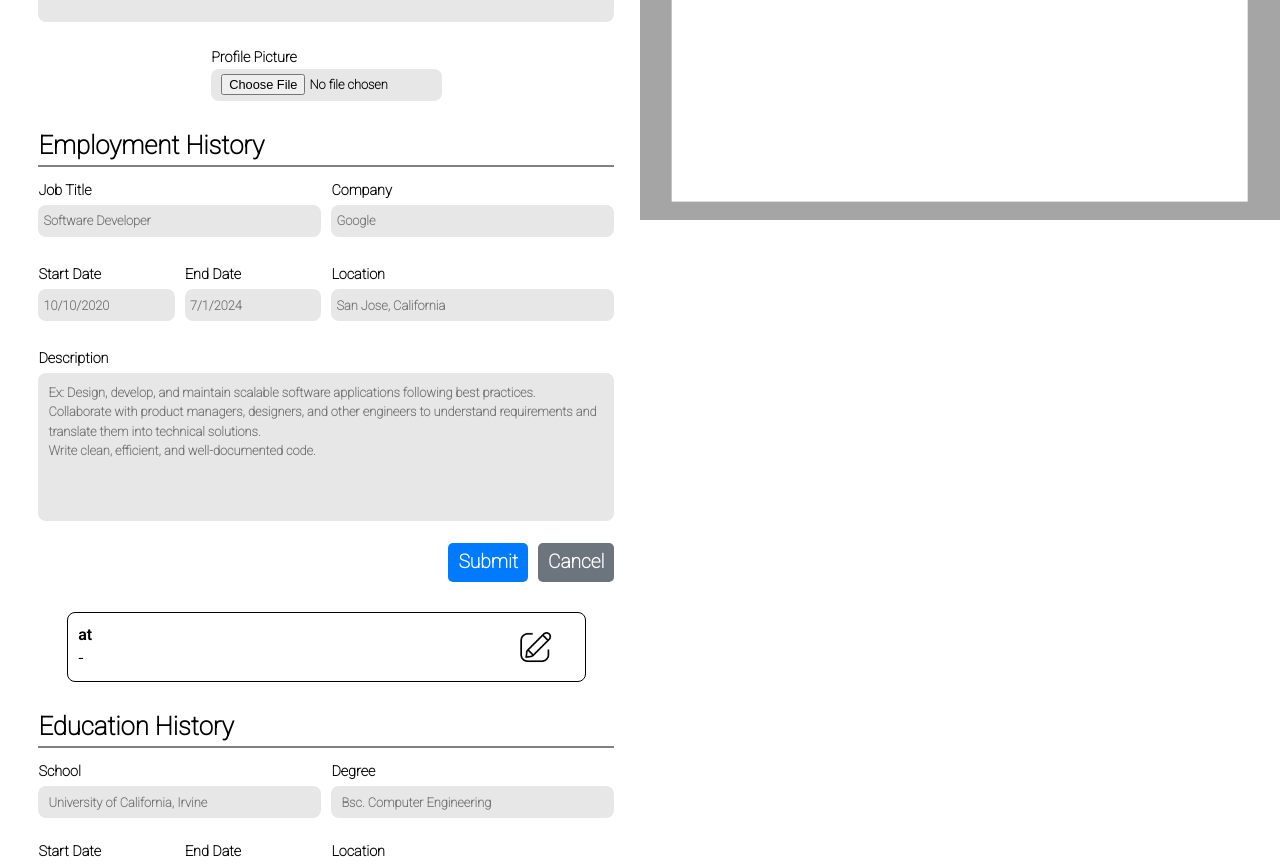
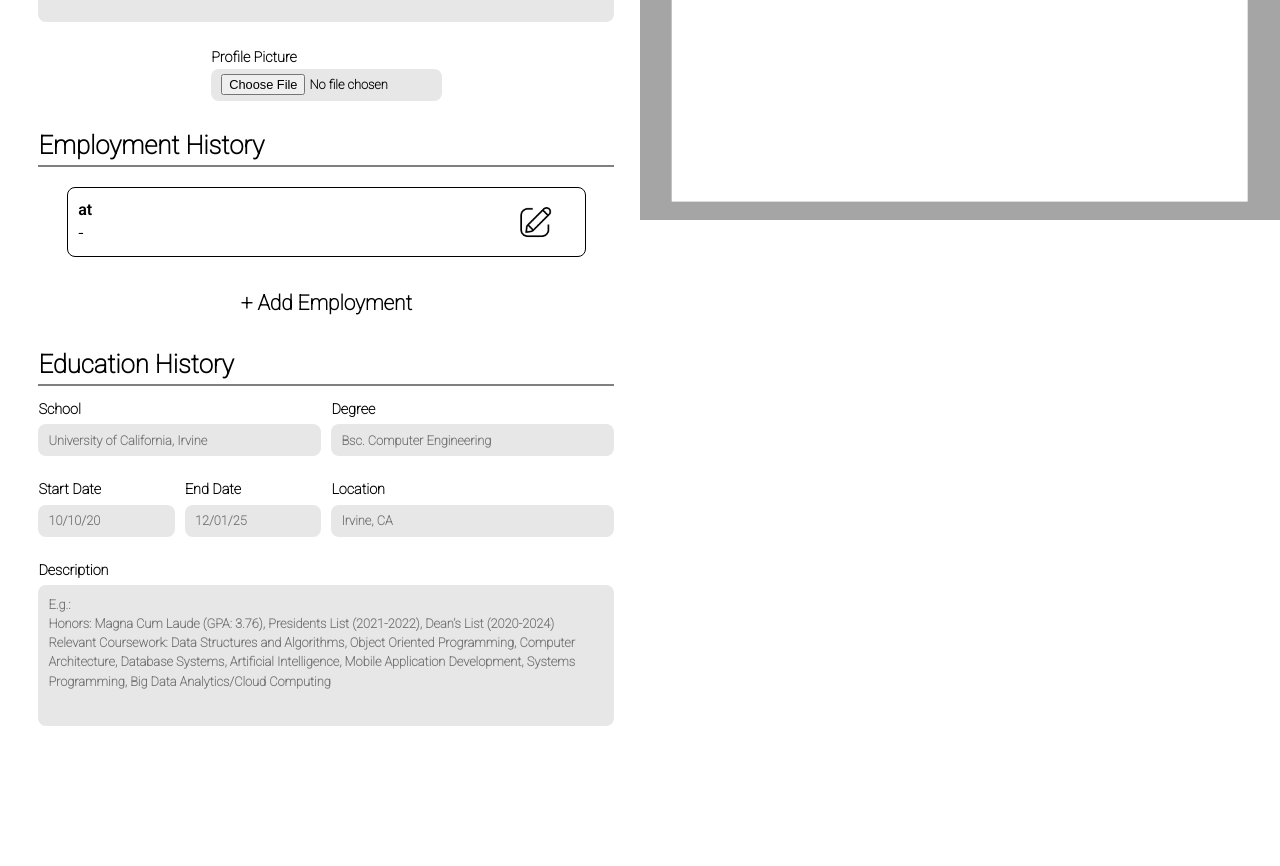
Before and after one commit to joshhkim02/cv-app-builder, a React (Vite) app: page / in a window 1280 px wide. Shown: the part 580-1446 px from the top of the page. After the commit the page ends 1316 px from the top, so only its background shows below. Built offline with nearby package versions, Linux system fonts and the light colour scheme.

Commit message:
feat: added 'add employment' button

```diff
--- a/src/components/Practical.jsx
+++ b/src/components/Practical.jsx
@@ -132,7 +132,11 @@
 }
 
 export default function Practical({ jobExperience, setJobExperience }) {
-  const [showElement, setShowElement] = useState(true);
+  const [showElement, setShowElement] = useState(false);
+
+  const handleAddEmployment = () => {
+    alert('add employment');
+  };
 
   return (
     <>
@@ -149,6 +153,14 @@
           jobExperience={jobExperience}
           setShowElement={setShowElement}
         />
+        <div className={styles.addContainer}>
+          <button
+            className={styles.add_employment_btn}
+            onClick={handleAddEmployment}
+          >
+            + Add Employment
+          </button>
+        </div>
       </h1>
     </>
   );
--- a/src/styles/practical.module.css
+++ b/src/styles/practical.module.css
@@ -9,6 +9,7 @@
   margin: 1em;
   padding-left: 0.5em;
   text-align: left;
+  margin-bottom: 0;
 }
 
 .div_line {
@@ -19,7 +20,7 @@
 .job_experience_form {
   display: grid;
   grid-template-columns: repeat(4, 1fr);
-  grid-template-rows: 0.75fr 0.75fr 1.5fr 0.5fr;
+  grid-template-rows: 0.6fr 0.6fr 1.3fr 0.4fr;
   grid-template-areas:
     'role role company company'
     'startDate endDate location location'
@@ -137,3 +138,23 @@
   border-radius: 5px;
   cursor: pointer;
 }
+
+.add_employment_btn {
+  border: none;
+  font-size: 1.3rem;
+  background-color: white;
+}
+
+.add_employment_btn:hover {
+  cursor: pointer;
+  border-radius: 8px;
+  background-color: gainsboro;
+}
+
+.addContainer {
+  display: flex;
+  justify-content: center;
+  align-items: center;
+  margin-top: 30px;
+  margin-bottom: none;
+}
```
